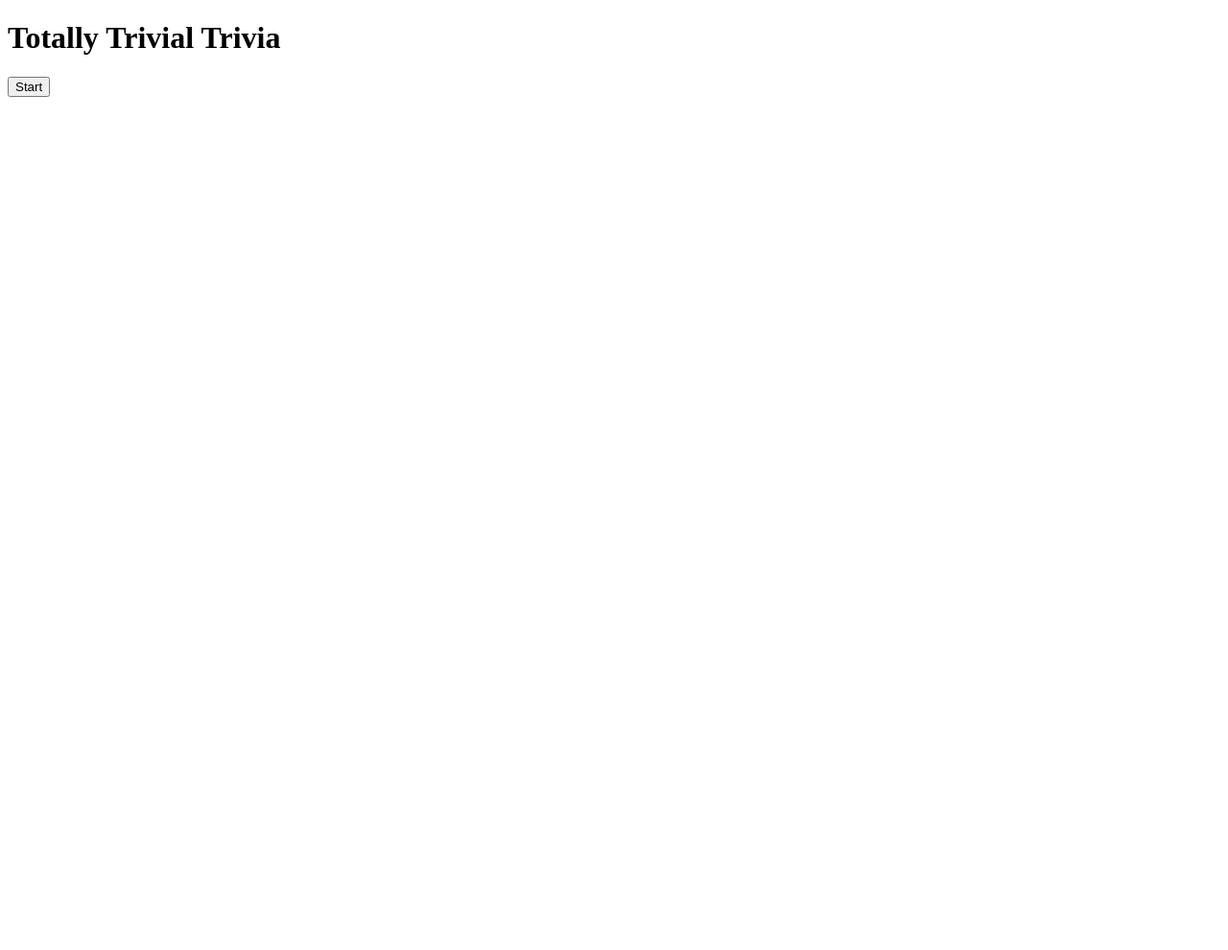
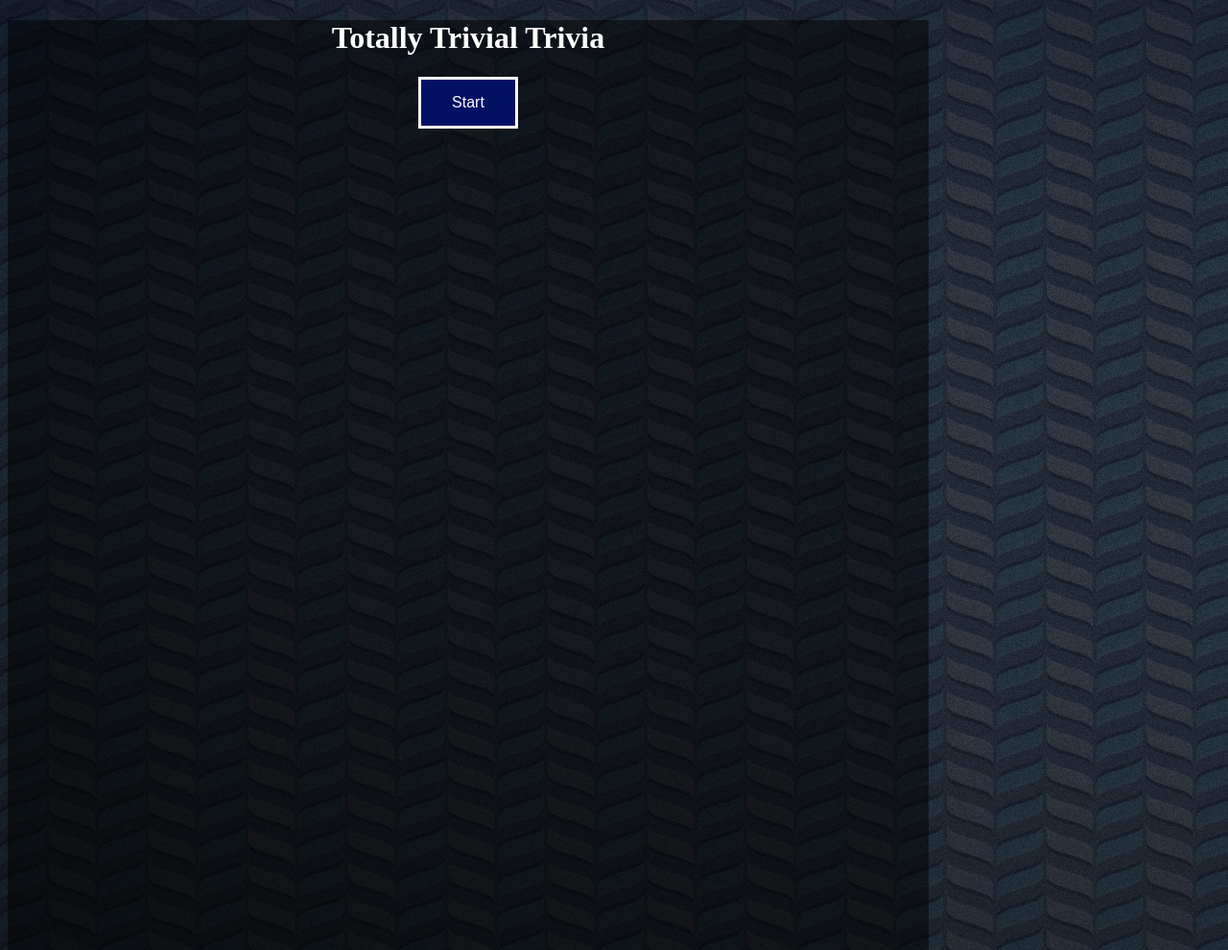
Before and after one commit to MarkHays/TriviaGame, a plain HTML site: page index.html in a window 1280 px wide. Shown: the top 990 px of the page at 96% size. Before the commit the page ends 800 px from the top, so only its background shows below. Drawn offline with nearby package versions, Linux system fonts and the light colour scheme.

Commit message:
saving changes

```diff
--- a/assets/css/style.css
+++ b/assets/css/style.css
@@ -0,0 +1,47 @@
+body {
+    background-image: url('../images/backgroundImage.jpg');
+    color: white;
+
+}
+#wrapper {
+    text-align: center;
+    width: 960px;
+    height: 59px;
+    background-color: #00000080;
+}
+#subwrapper {
+    text-align: center;
+    width: 960px;
+    height: 1000px;
+    background-color: #00000080;
+}
+#start {
+    background-color: rgb(3, 17, 100);
+    border: solid;
+    color: white;
+    padding: 15px 32px;
+    text-align: center;
+    text-decoration: none;
+    display: inline-block;
+    font-size: 16px;
+}
+#answer-button {
+    background-color: rgb(3, 17, 100);
+    border: none;
+    color: white;
+    padding: 15px 32px;
+    text-align: center;
+    text-decoration: none;
+    display: inline-block;
+    font-size: 16px;
+}
+button {
+    background-color: rgb(3, 17, 100);
+    border: solid;
+    color: white;
+    padding: 15px 32px;
+    text-align: center;
+    text-decoration: none;
+    display: inline-block;
+    font-size: 16px;
+}
--- a/assets/javascript/app.js
+++ b/assets/javascript/app.js
@@ -3,11 +3,11 @@ $('#start').on('click', function () {
     $('#start').remove();
     game.loadQuestion();
 })
-$(document).on('click', '.answer-button',function(e){
+$(document).on('click', '.answer-button', function (e) {
     game.clicked(e);
 })
 
-$(document).on('click', '#reset', function(){
+$(document).on('click', '#reset', function () {
     game.reset();
 })
 // next we set our questions
@@ -68,7 +68,7 @@ var game = {
         }
     },
     loadQuestion: function () {
-        timer = setInterval(game.countdown,1000);
+        timer = setInterval(game.countdown, 1000);
         $('#subwrapper').html("<h2>TIME LEFT <span id='counter'>30</span> Seconds</h2>");
         $('#subwrapper').append('<h2>' + questions[game.currentQuestion].question + '</h2>');
         for (var i = 0; i < questions[game.currentQuestion].answers.length; i++) {
@@ -85,24 +85,24 @@ var game = {
         clearInterval(timer);
         game.unanswered++;
         $('#subwrapper').html('<h2>OUT OF TIME!</2>');
-        $('#subwrapper').append('<h3>The Correct Answer Was: '+questions[game.currentQuestion].correctAnswer+'</h3>');
-        if(game.currentQuestion==questions.length-1){
-            setTimeout(game.results,3*1000);
+        $('#subwrapper').append('<h3>The Correct Answer Was: ' + questions[game.currentQuestion].correctAnswer + '</h3>');
+        if (game.currentQuestion == questions.length - 1) {
+            setTimeout(game.results, 3 * 1000);
         } else {
-            setTimeout(game.nextQuestion,3*1000);
+            setTimeout(game.nextQuestion, 3 * 1000);
         }
     },
     results: function () {
         clearInterval(timer);
         $('#subwrapper').html("<h2>Your Results</h2>");
-        $('#subwrapper').append("<h3>Correct: "+game.correct+"</h3>");
-        $('#subwrapper').append("<h3>Incorrect: "+game.incorrect+"</h3>");
-        $('#subwrapper').append("<h3>Unanswered: "+game.unanswered+"</h3>");
+        $('#subwrapper').append("<h3>Correct: " + game.correct + "</h3>");
+        $('#subwrapper').append("<h3>Incorrect: " + game.incorrect + "</h3>");
+        $('#subwrapper').append("<h3>Unanswered: " + game.unanswered + "</h3>");
         $('#subwrapper').append("<button id='reset'>RESET</button>")
     },
     clicked: function (e) {
         clearInterval(timer);
-        if($(e.target).data("name")==questions[game.currentQuestion].correctAnswer){
+        if ($(e.target).data("name") == questions[game.currentQuestion].correctAnswer) {
             game.answeredCorrectly();
 
         }
@@ -115,10 +115,12 @@ var game = {
         clearInterval(timer);
         game.correct++;
         $('#subwrapper').html('<h2>YOU GOT IT RIGHT!</h2>');
-        if(game.currentQuestion==questions.length-1){
-            setTimeout(game.results,3*1000);
+        //$('#subwrapper').append('<img class="loadergif" src="../assets/apple.gif" width="" height="">');
+
+        if (game.currentQuestion == questions.length - 1) {
+            setTimeout(game.results, 3 * 1000);
         } else {
-            setTimeout(game.nextQuestion,3*1000);
+            setTimeout(game.nextQuestion, 3 * 1000);
         }
     },
     answeredIncorrectly: function () {
@@ -126,11 +128,11 @@ var game = {
         clearInterval(timer);
         game.incorrect++;
         $('#subwrapper').html('<h2>YOU GOT IT WRONG!</h2>');
-        $('#subwrapper').append('<h3>The Correct Answer Was: '+questions[game.currentQuestion].correctAnswer+'</h3>');
-        if(game.currentQuestion==questions.length-1){
-            setTimeout(game.results,3*1000);
+        $('#subwrapper').append('<h3>The Correct Answer Was: ' + questions[game.currentQuestion].correctAnswer + '</h3>');
+        if (game.currentQuestion == questions.length - 1) {
+            setTimeout(game.results, 3 * 1000);
         } else {
-            setTimeout(game.nextQuestion,3*1000);
+            setTimeout(game.nextQuestion, 3 * 1000);
         }
     },
     reset: function () {
--- a/index.html
+++ b/index.html
@@ -5,6 +5,7 @@
     <meta name="viewport" content="width=device-width, initial-scale=1.0">
     <meta http-equiv="X-UA-Compatible" content="ie=edge">
     <script src="https://ajax.aspnetcdn.com/ajax/jQuery/jquery-3.3.1.min.js"></script>
+    <link rel="stylesheet" type="text/css" href="assets/css/style.css">
     <title>Totally Trivial Trivia</title>
 </head>
 <body>
```
Also changed, not shown: assets/images/apple.gif (added), assets/images/backgroundImage.jpg (added), 1 other file.
